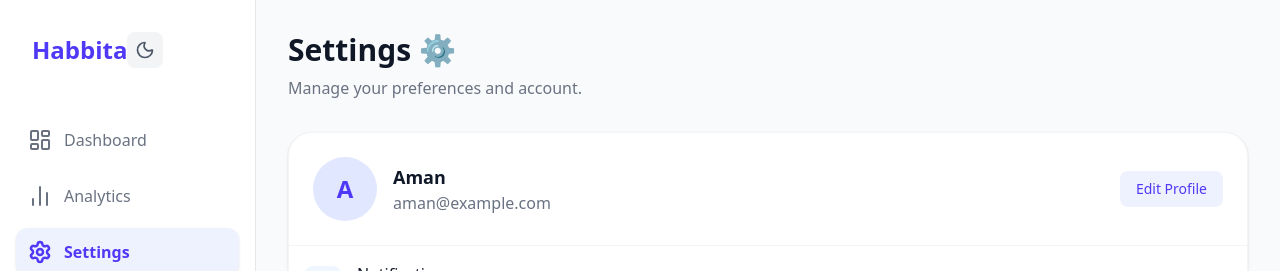
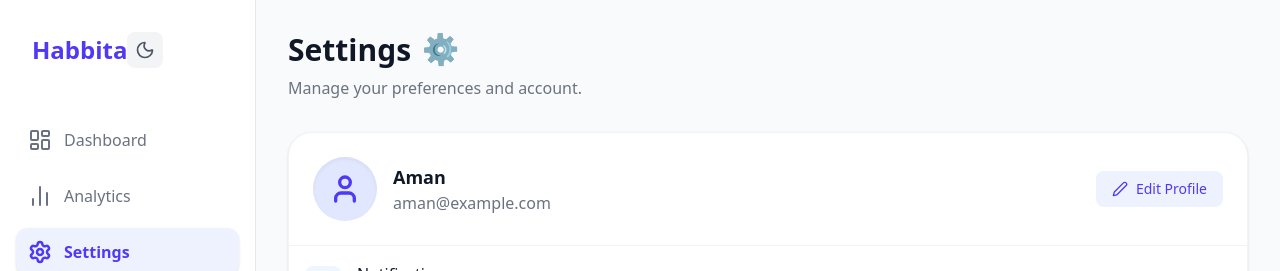
Before and after one commit to amankumar26/Routine_Tracker, a React (Vite) app in the folder frontend/: page /settings in a window 1280 px wide. Shown: the top 271 px of the page. Built offline with nearby package versions, Linux system fonts and the light colour scheme.

Commit message:
version 1.2.6 (add animation and motion )

```diff
--- a/frontend/src/components/RoutineCard.jsx
+++ b/frontend/src/components/RoutineCard.jsx
@@ -50,7 +50,12 @@ const RoutineCard = ({ routine, onToggle, onEdit, onToggleSubtask }) => {
                         <div className="flex flex-wrap items-center gap-x-4 gap-y-2 text-xs text-gray-500 dark:text-gray-400">
                             {/* Time */}
                             <span className="flex items-center bg-gray-50 dark:bg-gray-700/50 px-2 py-1 rounded-md">
-                                <Clock size={12} className="mr-1.5" />
+                                <motion.div
+                                    animate={{ rotate: [0, 15, 0] }}
+                                    transition={{ duration: 2, repeat: Infinity, repeatDelay: 5 }}
+                                >
+                                    <Clock size={12} className="mr-1.5" />
+                                </motion.div>
                                 {routine.time}
                             </span>
 
@@ -58,7 +63,12 @@ const RoutineCard = ({ routine, onToggle, onEdit, onToggleSubtask }) => {
                             <span className={clsx("flex items-center px-2 py-1 rounded-md bg-orange-50 dark:bg-orange-900/10",
                                 routine.streak > 0 ? "text-orange-600 dark:text-orange-400 font-medium" : "text-gray-400 dark:text-gray-500"
                             )}>
-                                <Flame size={12} className="mr-1.5" />
+                                <motion.div
+                                    animate={routine.streak > 0 ? { scale: [1, 1.2, 1] } : {}}
+                                    transition={{ duration: 1.5, repeat: Infinity }}
+                                >
+                                    <Flame size={12} className="mr-1.5" />
+                                </motion.div>
                                 {routine.streak} streak
                             </span>
 
--- a/frontend/src/pages/Settings.jsx
+++ b/frontend/src/pages/Settings.jsx
@@ -1,6 +1,7 @@
 import React, { useState } from 'react';
 import { User, Bell, Shield, Moon, Edit2, Check, X } from 'lucide-react';
 import { useRoutine } from '../context/RoutineContext';
+import { motion } from 'framer-motion';
 
 const Settings = () => {
     const { user, updateUserName, notificationsEnabled, toggleNotifications, darkMode, toggleDarkMode } = useRoutine();
@@ -15,7 +16,16 @@ const Settings = () => {
     return (
         <div className="space-y-8">
             <header>
-                <h1 className="text-2xl sm:text-3xl font-bold text-gray-900 dark:text-gray-100">Settings ⚙️</h1>
+                <h1 className="text-2xl sm:text-3xl font-bold text-gray-900 dark:text-gray-100 flex items-center gap-3">
+                    Settings
+                    <motion.div
+                        animate={{ rotate: 360 }}
+                        transition={{ duration: 4, repeat: Infinity, ease: "linear" }}
+                        className="inline-block"
+                    >
+                        ⚙️
+                    </motion.div>
+                </h1>
                 <p className="text-gray-500 dark:text-gray-400 mt-2">Manage your preferences and account.</p>
             </header>
 
@@ -23,9 +33,12 @@ const Settings = () => {
 
                 {/* Profile Section */}
                 <div className="p-4 sm:p-6 border-b border-gray-100 dark:border-gray-700 flex items-center space-x-4">
-                    <div className="w-16 h-16 bg-indigo-100 dark:bg-indigo-900/50 rounded-full flex items-center justify-center text-indigo-600 dark:text-indigo-400 text-2xl font-bold shrink-0">
-                        {user.name.charAt(0)}
-                    </div>
+                    <motion.div
+                        whileHover={{ scale: 1.1, rotate: [0, -10, 10, 0] }}
+                        className="w-16 h-16 bg-indigo-100 dark:bg-indigo-900/50 rounded-full flex items-center justify-center text-indigo-600 dark:text-indigo-400 text-2xl font-bold shrink-0 shadow-inner cursor-pointer"
+                    >
+                        <User size={32} strokeWidth={2.5} />
+                    </motion.div>
                     <div className="flex-1 min-w-0">
                         {isEditing ? (
                             <input
@@ -42,16 +55,24 @@ const Settings = () => {
                     </div>
                     {isEditing ? (
                         <div className="flex space-x-2">
-                            <button onClick={handleSave} className="p-2 text-green-600 bg-green-50 dark:bg-green-900/20 dark:text-green-400 rounded-lg hover:bg-green-100 dark:hover:bg-green-900/40">
+                            <motion.button
+                                whileTap={{ scale: 0.9 }}
+                                onClick={handleSave}
+                                className="p-2 text-green-600 bg-green-50 dark:bg-green-900/20 dark:text-green-400 rounded-lg hover:bg-green-100 dark:hover:bg-green-900/40"
+                            >
                                 <Check size={20} />
-                            </button>
-                            <button onClick={() => { setIsEditing(false); setNewName(user.name); }} className="p-2 text-red-600 bg-red-50 dark:bg-red-900/20 dark:text-red-400 rounded-lg hover:bg-red-100 dark:hover:bg-red-900/40">
+                            </motion.button>
+                            <motion.button
+                                whileTap={{ scale: 0.9 }}
+                                onClick={() => { setIsEditing(false); setNewName(user.name); }}
+                                className="p-2 text-red-600 bg-red-50 dark:bg-red-900/20 dark:text-red-400 rounded-lg hover:bg-red-100 dark:hover:bg-red-900/40"
+                            >
                                 <X size={20} />
-                            </button>
+                            </motion.button>
                         </div>
                     ) : (
-                        <button onClick={() => setIsEditing(true)} className="ml-auto px-4 py-2 text-sm font-medium text-indigo-600 bg-indigo-50 dark:bg-indigo-900/20 dark:text-indigo-400 rounded-lg hover:bg-indigo-100 dark:hover:bg-indigo-900/40 transition-colors whitespace-nowrap">
-                            Edit Profile
+                        <button onClick={() => setIsEditing(true)} className="ml-auto px-4 py-2 text-sm font-medium text-indigo-600 bg-indigo-50 dark:bg-indigo-900/20 dark:text-indigo-400 rounded-lg hover:bg-indigo-100 dark:hover:bg-indigo-900/40 transition-colors whitespace-nowrap flex items-center gap-2">
+                            <Edit2 size={16} /> Edit Profile
                         </button>
                     )}
                 </div>
@@ -60,9 +81,13 @@ const Settings = () => {
                 <div className="divide-y divide-gray-100 dark:divide-gray-700">
                     <div className="p-4 hover:bg-gray-50 dark:hover:bg-gray-700/50 transition-colors cursor-pointer flex items-center justify-between group">
                         <div className="flex items-center space-x-4">
-                            <div className="p-2 bg-blue-50 dark:bg-blue-900/20 text-blue-600 dark:text-blue-400 rounded-lg group-hover:bg-blue-100 dark:group-hover:bg-blue-900/40 transition-colors">
+                            <motion.div
+                                whileHover={{ rotate: [0, 20, -20, 20, 0] }}
+                                transition={{ duration: 0.5 }}
+                                className="p-2 bg-blue-50 dark:bg-blue-900/20 text-blue-600 dark:text-blue-400 rounded-lg group-hover:bg-blue-100 dark:group-hover:bg-blue-900/40 transition-colors"
+                            >
                                 <Bell size={20} />
-                            </div>
+                            </motion.div>
                             <div>
                                 <h4 className="font-medium text-gray-900 dark:text-gray-100">Notifications</h4>
                                 <p className="text-sm text-gray-500 dark:text-gray-400">Manage your daily reminders</p>
@@ -87,9 +112,13 @@ const Settings = () => {
 
                     <div className="p-4 hover:bg-gray-50 dark:hover:bg-gray-700/50 transition-colors cursor-pointer flex items-center justify-between group">
                         <div className="flex items-center space-x-4">
-                            <div className="p-2 bg-purple-50 dark:bg-purple-900/20 text-purple-600 dark:text-purple-400 rounded-lg group-hover:bg-purple-100 dark:group-hover:bg-purple-900/40 transition-colors">
+                            <motion.div
+                                whileHover={{ rotate: 180 }}
+                                transition={{ duration: 0.5 }}
+                                className="p-2 bg-purple-50 dark:bg-purple-900/20 text-purple-600 dark:text-purple-400 rounded-lg group-hover:bg-purple-100 dark:group-hover:bg-purple-900/40 transition-colors"
+                            >
                                 <Moon size={20} />
-                            </div>
+                            </motion.div>
                             <div>
                                 <h4 className="font-medium text-gray-900 dark:text-gray-100">Dark Mode</h4>
                                 <p className="text-sm text-gray-500 dark:text-gray-400">Switch between light and dark themes</p>
```
